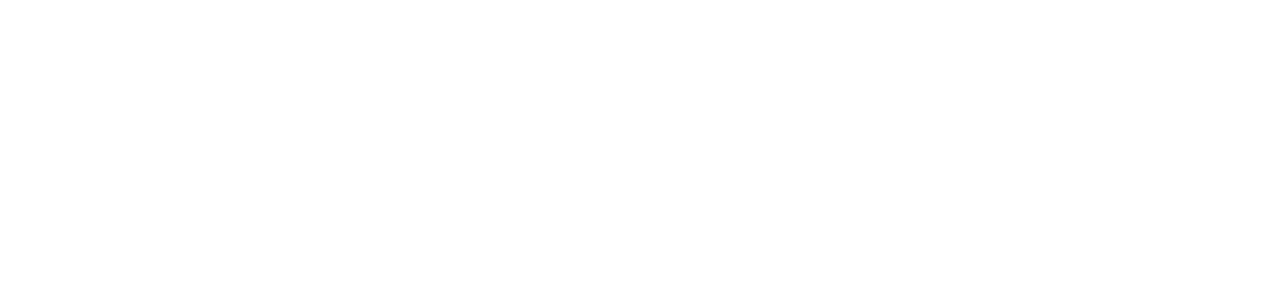
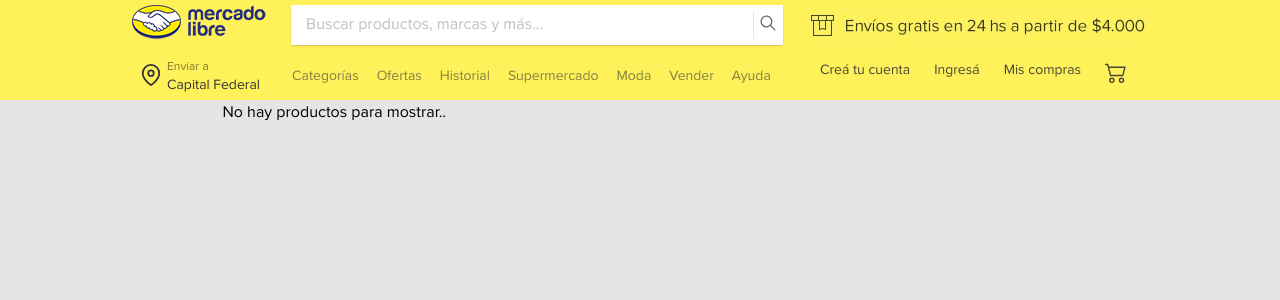
Before and after one commit to mgmaxi/MeLi, a React (Create React App) app: page /products in a window 1280 px wide. Before the commit this address had no page. Shown: the top 300 px of the page. Built offline with nearby package versions, Linux system fonts and the light colour scheme.

Commit message:
Add ProductList screen and Product services

```diff
--- a/src/App.css
+++ b/src/App.css
@@ -27,3 +27,16 @@
     Roboto, Arial, sans-serif;
   font-weight: 400;
 }
+
+html,
+body {
+  max-width: 100%;
+  overflow-x: hidden;
+}
+
+a,
+a:active,
+a:focus,
+a:hover {
+  text-decoration: none;
+}
--- a/src/App.js
+++ b/src/App.js
@@ -1,7 +1,7 @@
 import React from 'react';
 import './App.css';
 import Home from './screens/Home/Home.js';
-import Products from './screens/Products/Products';
+import ProductList from './screens/ProductList/ProductList';
 import ProductDetail from './screens/ProductDetail/ProductDetail';
 import { BrowserRouter, Routes, Route } from 'react-router-dom';
 
@@ -11,8 +11,8 @@
       <BrowserRouter>
         <Routes>
           <Route path="/" element={<Home />} />
-          <Route path="items" element={<Products />} />
-          <Route path="items/:id" element={<ProductDetail />} />
+          <Route path="products" element={<ProductList />} />
+          <Route path="products/:id" element={<ProductDetail />} />
         </Routes>
       </BrowserRouter>
     </div>
--- a/src/components/Header/Header.js
+++ b/src/components/Header/Header.js
@@ -1,4 +1,5 @@
 import React from 'react';
+import { Link } from 'react-router-dom';
 import './header.css';
 import FullLogo from '../../assets/images/full-logo.png';
 import Logo from '../../assets/images/logo.png';
@@ -8,18 +9,30 @@
 import { AiOutlineMenu } from 'react-icons/ai';
 import { BsCart2 } from 'react-icons/bs';
 
-const Navbar = () => {
+const Navbar = ({ onHandleSubmit }) => {
+  async function handleSubmit(event) {
+    event.preventDefault();
+    const query = event.target.elements.search.value;
+    await onHandleSubmit(query);
+  }
   return (
     <>
       <header>
         <div className="header-main">
-          <img src={FullLogo} alt="" className="full-logo" />
-          <img src={Logo} alt="" className="logo" />
-          <form action="" className="header-main-form">
+          <Link to="/">
+            <img
+              src={FullLogo}
+              alt="Full logo Mercado Libre"
+              className="full-logo"
+            />
+          </Link>
+          <img src={Logo} alt="Logo Mercado Libre" className="logo" />
+          <form onSubmit={handleSubmit} className="header-main-form">
             <input
+              id="search"
               type="search"
               className="search"
-              placeholder="Buscar productos, marcas y más.."
+              placeholder="Buscar productos, marcas y más..."
             />
             <button type="submit" className="search-btn">
               <IoIosSearch />
--- a/src/components/Header/header.css
+++ b/src/components/Header/header.css
@@ -23,6 +23,7 @@
   cursor: pointer;
   width: 134px;
 }
+
 .logo {
   display: none;
 }
@@ -43,6 +44,12 @@
   height: 40px;
   width: 598px;
   border: none;
+}
+
+.search::placeholder {
+  color: rgba(0, 0, 0, 0.25);
+  font-size: 16px;
+  font-weight: 400;
 }
 
 .search-btn {
@@ -141,7 +148,6 @@
 .header-menu-navbar ul li a {
   padding-right: 18px;
   color: rgba(51, 51, 51, 0.6);
-  text-decoration: none;
   transition: color 0.3s ease-out;
 }
 
@@ -149,7 +155,6 @@
 .header-menu-navbar ul li a:focus,
 .header-menu-navbar ul li a:hover {
   color: rgba(51, 51, 51, 0.9);
-  text-decoration: none;
 }
 
 .header-menu-profile {
--- /dev/null
+++ b/src/components/Product/Product.js
@@ -0,0 +1,57 @@
+import React from 'react';
+import './product.css';
+import { Link } from 'react-router-dom';
+
+const Product = ({ product }) => {
+  function formatPrice(price, currency) {
+    return new Intl.NumberFormat('ES-AR', {
+      style: 'currency',
+      currency: currency,
+    }).format(price);
+  }
+
+  console.log(product);
+  return (
+    <div key={product.id} className="product-container">
+      <Link to={`/items:${product.id}`} className="product-image-container">
+        <img
+          src={product.thumbnail}
+          alt={product.title}
+          className="product-image"
+        />
+      </Link>
+      <div className="product-info">
+        <h3 className="product-info-title">{product.title}</h3>
+        <a href={product.seller.permalink} className="product-info-seller">
+          {!product.seller.eshop
+            ? ''
+            : 'Vendido por ' + product.seller.eshop.nick_name}
+        </a>
+
+        <span className="product-info-price">
+          {!product.original_price ? (
+            ''
+          ) : (
+            <span className="product-info-original-price">
+              {formatPrice(product.original_price, product.currency_id)}
+            </span>
+          )}
+          {formatPrice(product.price, product.currency_id)}
+          {!product.original_price ? null : (
+            <span className="product-info-discount">
+              {Math.floor(
+                ((product.original_price - product.price) * 100) /
+                  product.original_price
+              ) + '% OFF'}
+            </span>
+          )}
+        </span>
+        <span className="product-info-condition">
+          {product.condition === 'new' ? 'Nuevo' : 'Usado'}
+        </span>
+      </div>
+    </div>
+  );
+};
+
+export default Product;
--- /dev/null
+++ b/src/components/Product/product.css
@@ -0,0 +1,82 @@
+.product-container {
+  display: flex;
+  justify-content: flex-start;
+  align-items: center;
+  margin: 1px 0;
+  height: 230px;
+  width: 100%;
+  background-color: rgb(255, 255, 255);
+  border-radius: 2px;
+}
+
+.product-image-container {
+  display: flex;
+  justify-content: center;
+  align-items: center;
+  margin: 0 0 0 25px;
+  width: 160px;
+  height: 160px;
+}
+
+.product-image {
+  max-width: 160px;
+  max-height: 160px;
+  cursor: pointer;
+}
+
+.product-info {
+  display: flex;
+  flex-direction: column;
+  margin: 0 25px 0 25px;
+  width: calc(100% - 235px);
+}
+.product-info-title {
+  color: #333;
+  font-size: 20px;
+  font-weight: 300;
+  line-height: 1.3;
+  cursor: pointer;
+}
+
+.product-info-seller {
+  color: #666;
+  font-size: 12px;
+  font-weight: 300;
+  line-height: 1;
+}
+
+.product-info-seller:hover {
+  color: #333;
+}
+
+.product-info-original-price {
+  display: flex;
+  color: #999;
+  font-size: 12px;
+  font-weight: 400;
+  line-height: 1.25;
+  text-decoration: line-through;
+}
+
+.product-info-price {
+  margin: 10px 0;
+  color: #333;
+  font-size: 24px;
+  font-weight: 400;
+  line-height: 1.25;
+}
+
+.product-info-discount {
+  margin: 0 0 0 10px;
+  color: #00a650;
+  font-size: 14px;
+  font-weight: 400;
+  line-height: 1;
+}
+
+.product-info-condition {
+  color: #333;
+  font-size: 16px;
+  font-weight: 300;
+  line-height: 1;
+}
--- /dev/null
+++ b/src/screens/ProductList/ProductList.js
@@ -0,0 +1,39 @@
+import React, { useState } from 'react';
+import Header from '../../components/Header/Header';
+import Product from '../../components/Product/Product';
+import './productList.css';
+import { getProducts } from '../../services/Products';
+
+const Products = () => {
+  const [productList, setProductList] = useState();
+
+  function handleSubmit(query) {
+    const fetchData = async () => {
+      try {
+        const response = await getProducts(query);
+        setProductList(response.data.results);
+        console.log(productList);
+      } catch (error) {
+        console.log(error);
+      }
+    };
+    fetchData();
+  }
+
+  return (
+    <>
+      <Header onHandleSubmit={handleSubmit} />
+      <main>
+        <div className="product-list-container">
+          {!productList
+            ? 'No hay productos para mostrar..'
+            : productList.map((product) => {
+                return <Product product={product} />;
+              })}
+        </div>
+      </main>
+    </>
+  );
+};
+
+export default Products;
--- /dev/null
+++ b/src/screens/ProductList/productList.css
@@ -0,0 +1,11 @@
+main {
+  display: flex;
+  justify-content: center;
+  width: 100%;
+  min-height: calc(100vh - 100px);
+  background-color: rgba(0, 0, 0, 0.1);
+}
+
+.product-list-container {
+  width: 835px;
+}
--- a/src/screens/Products/Products.js
+++ /dev/null
@@ -1,12 +0,0 @@
-import React from 'react';
-import Header from '../../components/Header/Header';
-
-const Products = () => {
-  return (
-    <>
-      <Header />
-    </>
-  );
-};
-
-export default Products;
--- /dev/null
+++ b/src/services/Products.js
@@ -0,0 +1,12 @@
+import axios from 'axios';
+
+const baseURL = 'https://api.mercadolibre.com';
+
+export const getProducts = async (query) => {
+  try {
+    const response = await axios.get(baseURL + '/sites/MLA/search?q=:' + query);
+    return response;
+  } catch (error) {
+    console.log(error);
+  }
+};
```
